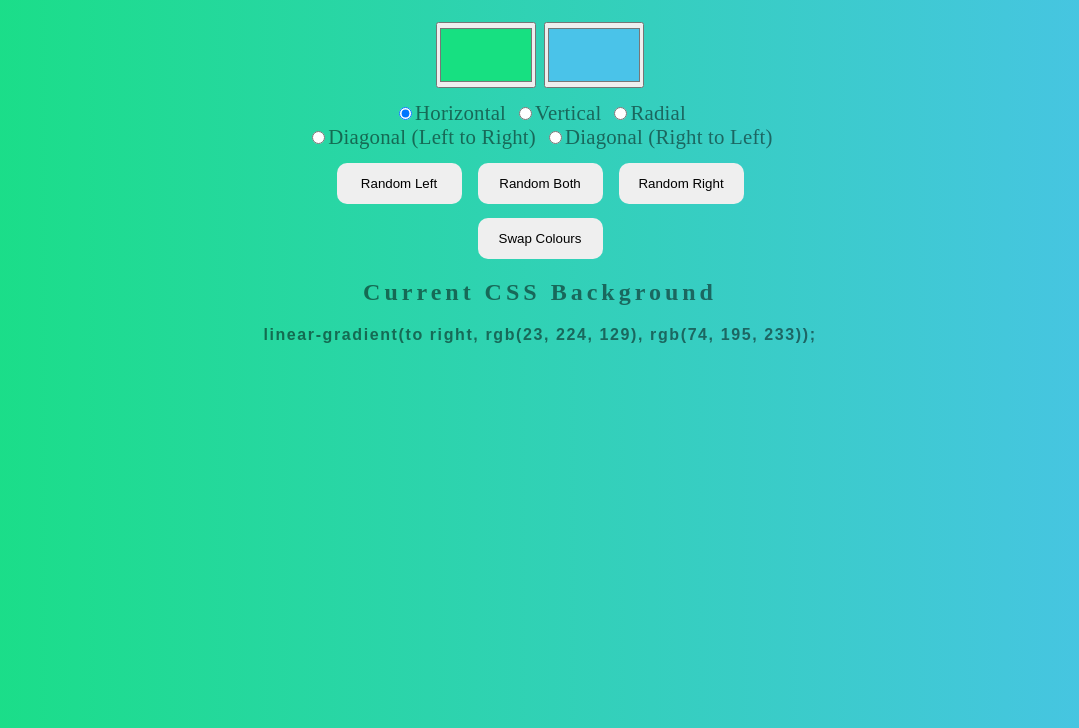
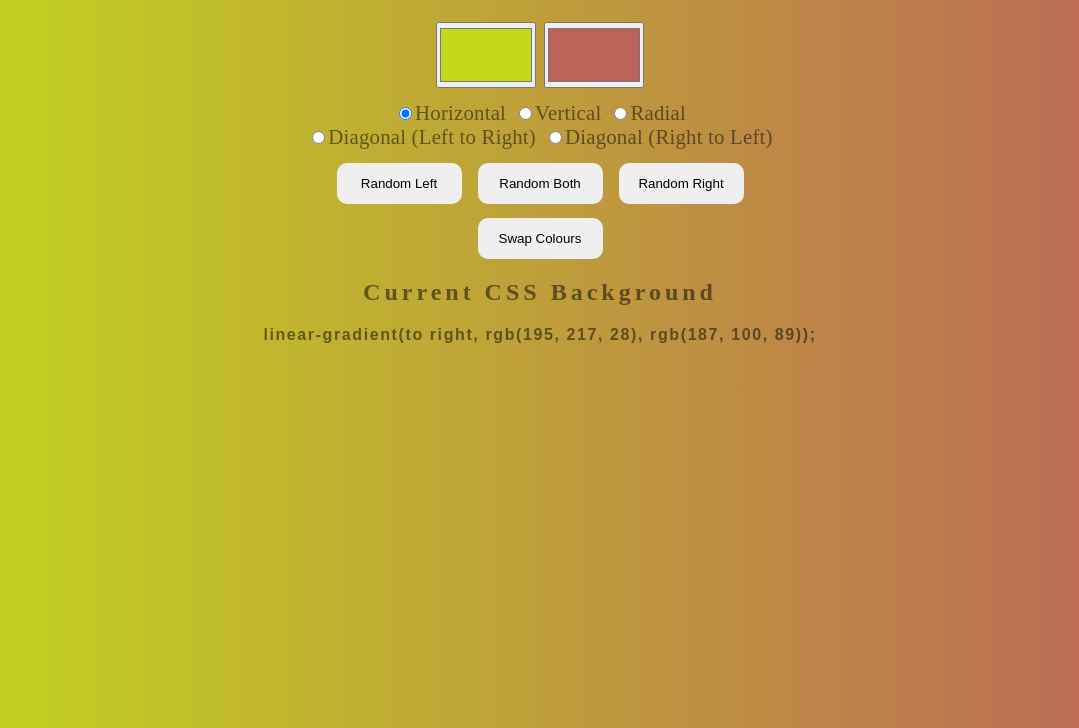
Before and after one commit to struesdale647/background-gradient, a plain HTML site: page index.html in a window 1280 px wide. Shown: the part 118-846 px from the top of the page, without its empty margins (100-1179 px from the left). Drawn offline with Linux system fonts and the light colour scheme.

```diff
--- a/index.html
+++ b/index.html
@@ -7,8 +7,8 @@
 </head>
 <body id="gradient">
 	<h1>Background Generator</h1>
-	<input class="color1 swatch" type="color" name="color1" value="">
-	<input class="color2 swatch" type="color" name="color2" value="">
+	<input class="color1 swatch" type="color" name="color1" value="#C3D91C">
+	<input class="color2 swatch" type="color" name="color2" value="#BB6459">
 
 	<div>
 		<input class="radio" type="radio" name="gradstyle" value="horizontal" checked="checked"><span class="radio-button">Horizontal</span>
--- a/script.js
+++ b/script.js
@@ -23,8 +23,8 @@ function randomRGB () {
 
 
 // Inital Settings
-color1.value = "#17e081";
-color2.value = "#4ac3e9";
+color1.value = "#C3D91C";
+color2.value = "#BB6459";
 setGradient(color1.value, color2.value);
 
 //Event Listeners Below here
```
